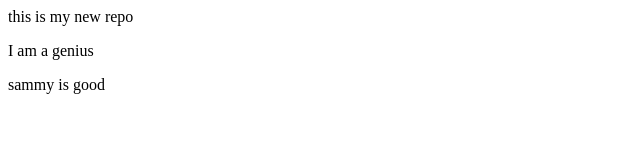
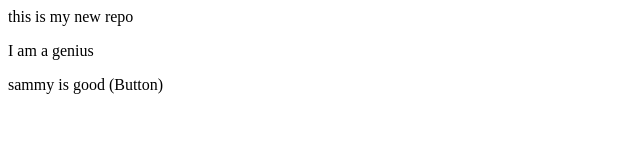
Before and after one commit to danish-github-devops/localcode, a plain HTML site: page index.html in a window 1280 px wide. Shown: the full height of the page, 0-640 px from the left. Drawn offline with Linux system fonts and the light colour scheme.

Commit message:
Add Button

```diff
--- a/index.html
+++ b/index.html
@@ -1,3 +1,3 @@
 <p>this is my new repo</p>
 <P>I am a genius</P>
-<p>sammy is good</p>
+<p>sammy is good (Button) </p>
```
